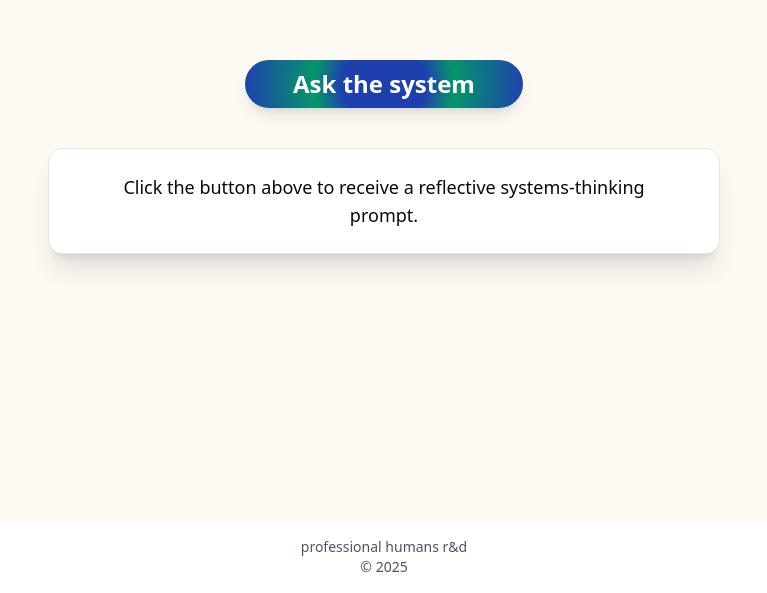
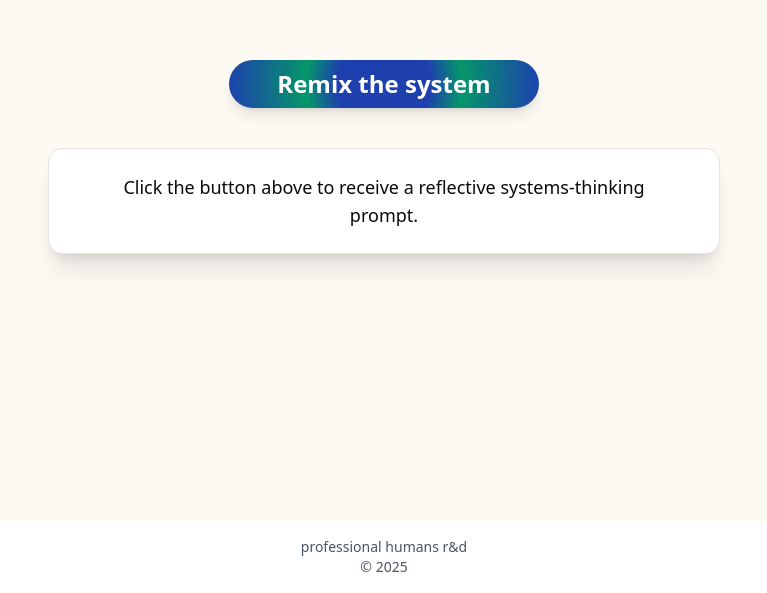
Before and after one commit to mngyuan/rids-question, a Next.js app: page / in a window 1280 px wide. Shown: the part 207-800 px from the top of the page, without its empty margins (256-1023 px from the left). Built offline with nearby package versions, Linux system fonts and the light colour scheme.

Commit message:
fix button text

```diff
--- a/src/components/OneGoodQuestion.tsx
+++ b/src/components/OneGoodQuestion.tsx
@@ -33,7 +33,7 @@ const OneGoodQuestion = () => {
     'Government Digital Service (GDS) Framework': [
       'Are we starting with user needs, not government needs?',
       'Is our service simple enough for everyone to use the first time?',
-      'Have we shown the thing we\'re building early and often?',
+      "Have we shown the thing we're building early and often?",
       'Are we using agile methods to iterate quickly?',
       'Are we building the right thing before building it right?',
       'Are we continuously learning from real user behavior?',
@@ -130,13 +130,14 @@ const OneGoodQuestion = () => {
       <Button
         className="text-xl md:text-2xl px-12 py-6 mb-10 rounded-full shadow-lg font-bold text-white hover:scale-105 transition-transform active:scale-100"
         style={{
-          background: 'radial-gradient(circle, #1e40af 30%, #059669 50%, #1e40af 100%)'
+          background:
+            'radial-gradient(circle, #1e40af 30%, #059669 50%, #1e40af 100%)',
         }}
         onClick={showRandomQuestion}
         variant={'primary'}
         size={'lg'}
       >
-        Ask the system
+        Remix the system
       </Button>
 
       <Card className="max-w-2xl w-full p-6 text-lg shadow-xl">
```
